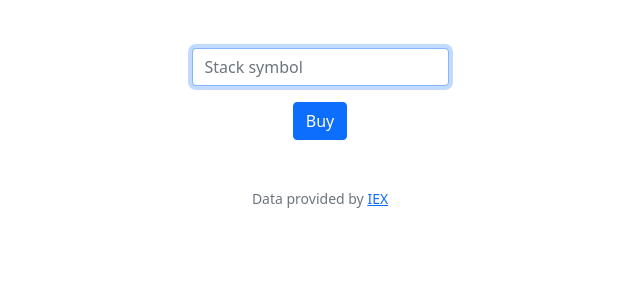
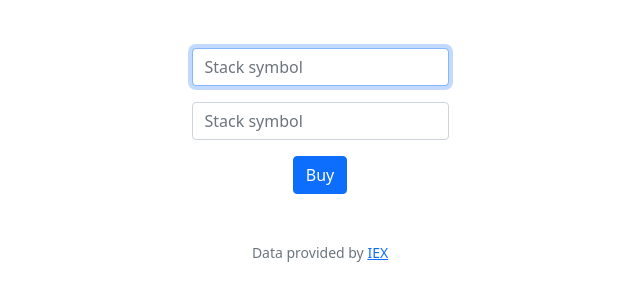
Before and after one commit to Stachu9/CS50-basic, a Flask app: template finance/templates/buy.html in a window 1280 px wide. Shown: the part 76-377 px from the top of the page, without its empty margins (320-960 px from the left). Run offline with Flask 3, Linux system fonts and the light colour scheme; the template is opened without the code that fills it, so the values that code supplies are empty; some libraries are stand-ins or nearby versions.

Commit message:
Mon, Oct 9, 2023, 7:57 PM +02:00

```diff
--- a/finance/templates/buy.html
+++ b/finance/templates/buy.html
@@ -9,6 +9,9 @@
         <div class="mb-3">
             <input autocomplete="off" autofocus class="form-control mx-auto w-auto" id="symbol" name="symbol" placeholder="Stack symbol" type="text">
         </div>
+        <div class="mb-3">
+            <input autocomplete="off" autofocus class="form-control mx-auto w-auto" id="symbol" name="symbol" placeholder="Stack symbol" type="text">
+        </div>
         <button class="btn btn-primary" type="submit">Buy</button>
     </form>
 {% endblock %}
```
